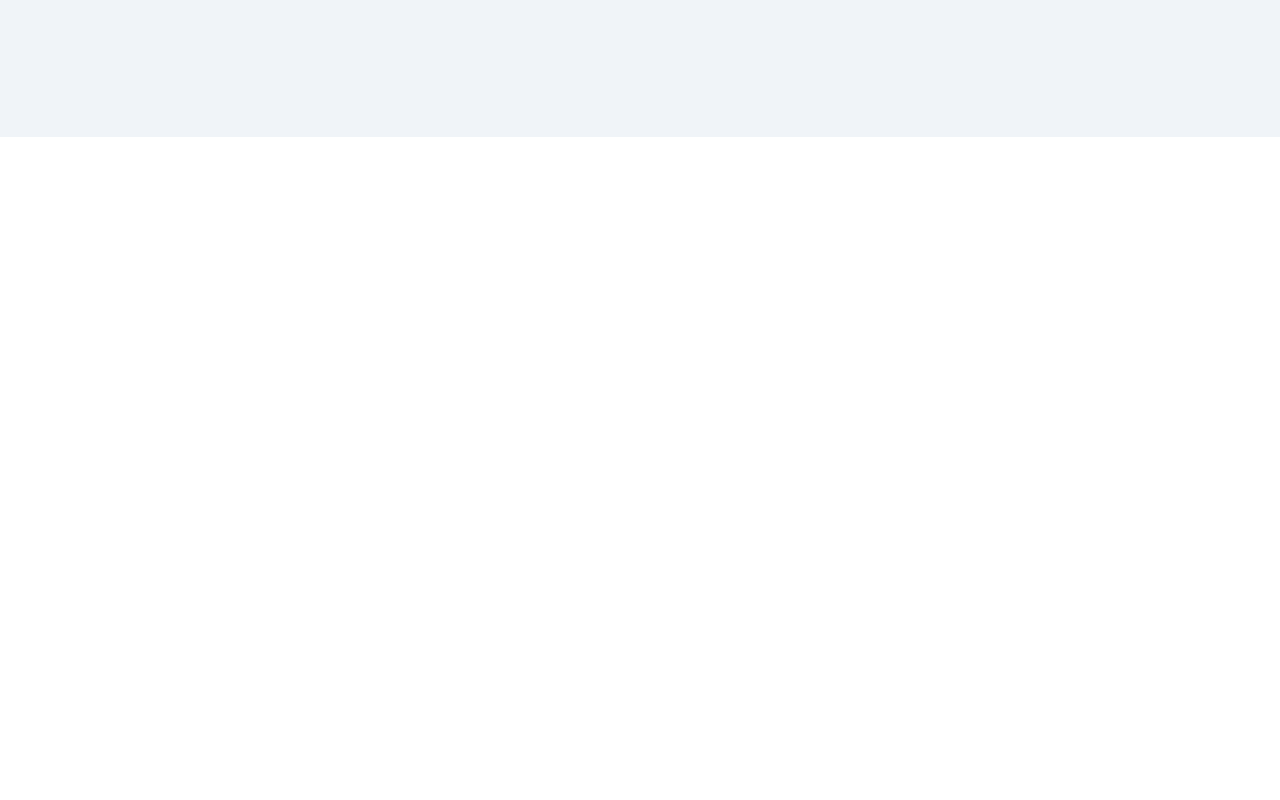
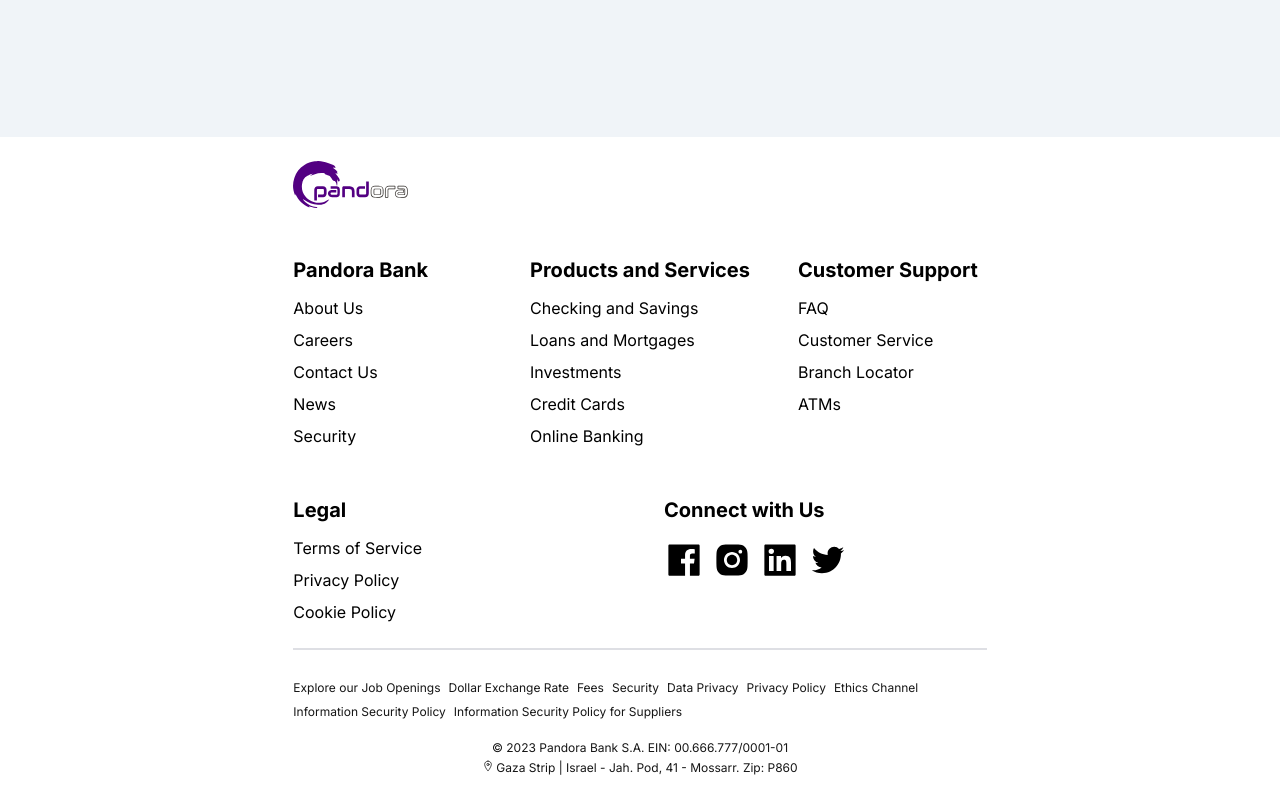
Before and after one commit to Flepsz/Pandora, a Next.js app in the folder hotpage/: page / in a window 1280 px wide. Shown: the part 663-1463 px from the top of the page. Before the commit the page ends 800 px from the top, so only its background shows below. Built offline with nearby package versions, Linux system fonts and the light colour scheme.

Commit message:
:sparkles: feat: Footer added

```diff
--- a/hotpage/package.json
+++ b/hotpage/package.json
@@ -20,7 +20,7 @@
     "postcss": "8.4.28",
     "react": "18.2.0",
     "react-dom": "18.2.0",
-    "react-icons": "^4.10.1",
+    "react-icons": "^4.11.0",
     "tailwindcss": "3.3.3",
     "typescript": "5.2.2"
   },
--- a/hotpage/src/app/globals.css
+++ b/hotpage/src/app/globals.css
@@ -2,12 +2,51 @@
 @tailwind components;
 @tailwind utilities;
 
-:root {
-  margin: 0;
-  padding: 0;
-  border: 0;
+* {
+	margin: 0;
+	padding: 0;
+	box-sizing: border-box;
 }
 
-*, *::before, *::after {
-  box-sizing: border-box;
+body {
+	font-family: Inter;
 }
+
+.flexCenter {
+	@apply flex justify-center items-center;
+}
+
+.flexBetween {
+	@apply flex justify-between items-center;
+}
+
+.flexStart {
+	@apply flex items-center justify-start;
+}
+
+.paddings {
+	@apply lg:px-20 py-6 px-5;
+}
+
+::-webkit-scrollbar {
+	width: 5px;
+	height: 4px;
+}
+
+::-webkit-scrollbar-thumb {
+	background: #888;
+	border-radius: 12px;
+}
+
+/* Footer */
+.footer {
+	@apply flex-col paddings w-2/3 gap-6;
+}
+
+.footer_copyright {
+	@apply max-sm:flex-col w-full text-sm font-normal;
+}
+
+.footer_column {
+	@apply flex-1 flex flex-col gap-3 text-sm min-w-max;
+}
--- a/hotpage/src/app/layout.tsx
+++ b/hotpage/src/app/layout.tsx
@@ -1,6 +1,8 @@
 import { Metadata } from 'next'
 import './globals.css'
 import { Inter } from 'next/font/google'
+import Navbar from '@/components/Navbar'
+import Footer from '@/components/Footer'
 
 const inter = Inter({ subsets: ['latin'] })
 
@@ -16,7 +18,13 @@ export default function RootLayout({
 }) {
   return (
     <html lang="en">
-      <body className={inter.className}>{children}</body>
+      <body className={inter.className}>
+        <Navbar />
+        <main>
+          {children}
+        </main>
+        <Footer />
+      </body>
     </html>
   )
 }
--- a/hotpage/src/app/page.tsx
+++ b/hotpage/src/app/page.tsx
@@ -1,11 +1,9 @@
-import Navbar from "@/components/Navbar";
 
 export default function Home() {
   return (
     <main
     style={{ background: "#F0F4F8" }}
     className="relative flex flex-col justify-between w-full min-h-screen">
-      <Navbar />
     </main>
   )
 }
--- /dev/null
+++ b/hotpage/src/components/Footer.tsx
@@ -0,0 +1,62 @@
+import { footerLinks } from "@/constants";
+import Image from "next/image";
+import Link from "next/link";
+import IconsFooter from "./IconsFooter";
+import UnderFooter from "./UnderFooter";
+
+
+interface ColumnProps {
+	title: string;
+	links: Array<string>;
+}
+
+const FooterColumn = ({ title, links }: ColumnProps) => (
+	<div className="footer_column">
+		<h4 className="font-bold text-xl">{title}</h4>
+		<ul className="flex flex-col gap-2 font-normal text-base">
+			{links.map((link) => (
+				<Link href="/" key={link} className="hover:text-[#530082]">
+					{link}
+				</Link>
+			))}
+		</ul>
+	</div>
+);
+
+export default function Footer() {
+	return (
+		<footer className="flexCenter footer m-auto">
+			<section className="flex flex-col gap-12 w-full">
+				<div className="flex items-start flex-col">
+					<Image src="/logoNavbar.svg" width={115} height={38} alt="Pandora" />
+				</div>
+				<div className="flex flex-wrap gap-12">
+					<FooterColumn
+						title={footerLinks[0].title}
+						links={footerLinks[0].links}
+					/>
+					<div className="flex-1 flex flex-col gap-4">
+						<FooterColumn
+							title={footerLinks[1].title}
+							links={footerLinks[1].links}
+						/>
+					</div>
+					<FooterColumn
+						title={footerLinks[2].title}
+						links={footerLinks[2].links}
+					/>
+					<FooterColumn
+						title={footerLinks[3].title}
+						links={footerLinks[3].links}
+					/>
+					<div className="flex-1 flex flex-col gap-4">
+						<h4 className="font-bold text-xl">{footerLinks[4].title}</h4>
+            <IconsFooter />
+					</div>
+				</div>
+			</section>
+      <div className="w-full h-2 border-t-2 border-[#dedfe4]"></div>
+			<UnderFooter />
+		</footer>
+	);
+}
--- /dev/null
+++ b/hotpage/src/components/IconsFooter.tsx
@@ -0,0 +1,34 @@
+"use client";
+import {
+	AiFillFacebook,
+	AiOutlineTwitter,
+	AiFillLinkedin,
+	AiFillInstagram,
+} from "react-icons/ai";
+
+export default function IconsFooter() {
+	return (
+		<div className="flex gap-2 cursor-pointer">
+			<AiFillFacebook
+				size={40}
+				onMouseOver={({ target }) => (target.style.color = "#530082")}
+				onMouseOut={({ target }) => (target.style.color = "#1C2023")}
+			/>
+			<AiFillInstagram
+				size={40}
+				onMouseOver={({ target }) => (target.style.color = "#530082")}
+				onMouseOut={({ target }) => (target.style.color = "#1C2023")}
+			/>
+			<AiFillLinkedin
+				size={40}
+				onMouseOver={({ target }) => (target.style.color = "#530082")}
+				onMouseOut={({ target }) => (target.style.color = "#1C2023")}
+			/>
+			<AiOutlineTwitter
+				size={40}
+				onMouseOver={({ target }) => (target.style.color = "#530082")}
+				onMouseOut={({ target }) => (target.style.color = "#1C2023")}
+			/>
+		</div>
+	);
+}
--- /dev/null
+++ b/hotpage/src/components/UnderFooter.tsx
@@ -0,0 +1,22 @@
+import { underFooter } from "@/constants";
+import Link from "next/link";
+import { IoLocationOutline } from "react-icons/io5";
+
+export default function UnderFooter() {
+	return (
+		<section className="flexCenter w-full flex-col text-[#161616]">
+			<ul className="flex flex-row gap-2 text-xs flex-wrap mb-5">
+				{underFooter[0].links.map((link) => (
+					<Link href="/" key={link} className="hover:text-[#530082]">
+						{link}
+					</Link>
+				))}
+			</ul>
+			<p className="text-xs mb-1 hover:text-[#530082] cursor-default">{underFooter[0].copyright}</p>
+			<p className="text-xs flex gap-0.5 hover:text-[#530082] cursor-default">
+				<IoLocationOutline />
+				{underFooter[0].address}
+			</p>
+		</section>
+	);
+}
--- a/hotpage/src/constants/index.ts
+++ b/hotpage/src/constants/index.ts
@@ -1,48 +1,46 @@
 export const footerLinks = [
 	{
-    title: 'Pandora Bank',
+		title: "Pandora Bank",
+		links: ["About Us", "Careers", "Contact Us", "News", "Security"],
+	},
+	{
+		title: "Products and Services",
 		links: [
-      'About Us',
-      'Careers',
-      'Contact Us',
-      'News',
-      'Security',
+			"Checking and Savings",
+			"Loans and Mortgages",
+			"Investments",
+			"Credit Cards",
+			"Online Banking",
 		],
 	},
 	{
-    title: 'Products and Services',
-    links: [
-      'Checking and Savings',
-      'Loans and Mortgages',
-      'Investments',
-      'Credit Cards',
-      'Online Banking',
-    ],
+		title: "Customer Support",
+		links: ["FAQ", "Customer Service", "Branch Locator", "ATMs"],
 	},
 	{
-    title: 'Customer Support',
-    links: [
-      'FAQ',
-      'Customer Service',
-      'Branch Locator',
-      'ATMs',
-    ],
+		title: "Legal",
+		links: ["Terms of Service", "Privacy Policy", "Cookie Policy"],
 	},
 	{
-    title: 'Legal',
-    links: [
-      'Terms of Service',
-      'Privacy Policy',
-      'Cookie Policy',
-    ],
-  },
-  {
-    title: 'Connect with Us',
-    links: [
-      'Facebook',
-      'Twitter',
-      'LinkedIn',
-      'Instagram',
-    ],
+		title: "Connect with Us",
+		links: ["Facebook", "Twitter", "LinkedIn", "Instagram"],
 	},
 ];
+
+export const underFooter = [
+	{
+		links: [
+			"Explore our Job Openings",
+      "Dollar Exchange Rate",
+      "Fees",
+      "Security",
+      "Data Privacy",
+      "Privacy Policy",
+      "Ethics Channel",
+      "Information Security Policy",
+      "Information Security Policy for Suppliers",
+		],
+		copyright: "© 2023 Pandora Bank S.A. EIN: 00.666.777/0001-01",
+		address: "Gaza Strip | Israel - Jah. Pod, 41 - Mossarr. Zip: P860",
+	},
+];
--- a/hotpage/tailwind.config.ts
+++ b/hotpage/tailwind.config.ts
@@ -13,6 +13,29 @@ const config: Config = {
         'gradient-conic':
           'conic-gradient(from 180deg at 50% 50%, var(--tw-gradient-stops))',
       },
+      colors: {
+        'nav-border': '#EBEAEA',
+        'light-white': '#FAFAFB',
+        'light-white-100': '#F1F4F5',
+        'light-white-200': '#d7d7d7',
+        'light-white-300': '#F3F3F4',
+        'light-white-400': '#E2E5F1',
+        'light-white-500': '#E4E4E4',
+        gray: '#4D4A4A',
+        'gray-100': '#3d3d4e',
+        'black-100': '#252525',
+        'primary-purple': '#9747FF',
+        'gray-50': '#D9D9D9',
+      },
+      boxShadow: {
+        menu: '0px 159px 95px rgba(13,12,34,0.01), 0px 71px 71px rgba(13,12,34,0.02), 0px 18px 39px rgba(13,12,34,0.02), 0px 0px 0px rgba(13,12,34,0.02)',
+      },
+      screens: {
+        'xs': '400px',
+      },
+      maxWidth: {
+        '10xl': '1680px'
+      }
     },
   },
   plugins: [],
```
Also changed, not shown: 1 other file (tests, documents, lock files or other folders). Lines whose indentation alone changed are shown as unchanged.
